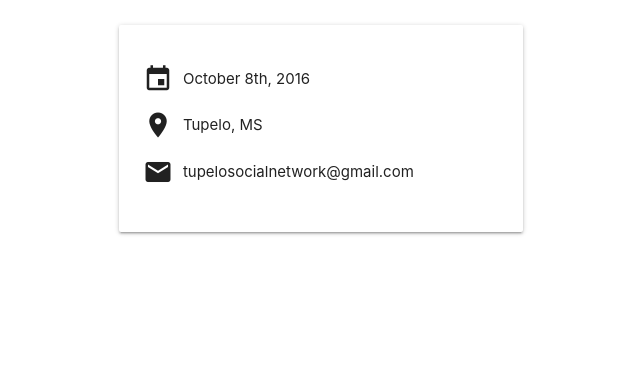
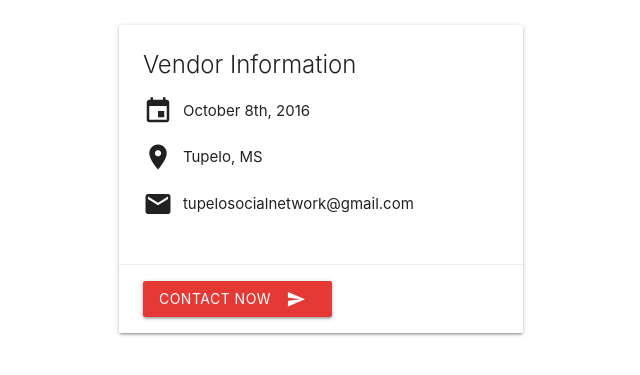
Before and after one commit to darkboywonder/Tulpelo, a plain HTML site: page index.html in a window 1280 px wide. Shown: the part 399-774 px from the top of the page, without its empty margins (319-959 px from the left). Drawn offline with nearby package versions, Linux system fonts and the light colour scheme.

Commit message:
finalized screen sizing

```diff
--- a/index.html
+++ b/index.html
@@ -10,24 +10,34 @@
 
     <body>
         <div class="row">
-            <div class="col s4 offset-s4">
+            <div class="col s12 m6 offset-m3 l4 offset-l4">
                 <img src="img/CaribbeanFest_Final.png" alt="tulpelo Carribbean Fest Logo" />
             </div>
         </div>
+
+
         <div class="row">
-            <div class="col s4 offset-s4">
-                <div class="card-panel white">
-                    <ul>
-                        <li><i class=" small material-icons">event</i><p>October 8th, 2016</p></li>
-                        <li><i class=" small material-icons">location_on</i><p>Tupelo, MS</p></li>
+            <div class="col s12 m6 offset-m3 l4 offset-l4">
+              <div class="card blue-grey white">
+                <div class="card-content">
+                  <span class="card-title">Vendor Information</span>
+                  <ul>
+                    <li><i class=" small material-icons">event</i><p>October 8th, 2016</p></li>
+                    <li><i class=" small material-icons">location_on</i><p>Tupelo, MS</p></li>
                     <li><i class=" small material-icons">email</i><p>tupelosocialnetwork@gmail.com</p></li>
                     </ul>
                 </div>
+                <div class="card-action">
+                  <a class="waves-effect waves-light btn red darken-1" href="mailto:tupelosocialnetwork@gmail.com  "><i class="material-icons right">send</i>Contact Now</a>
+                </div>
+              </div>
             </div>
         </div>
 
+
         <script type="text/javascript" src="https://code.jquery.com/jquery-2.1.1.min.js"></script>
         <script src="https://cdnjs.cloudflare.com/ajax/libs/materialize/0.97.7/js/materialize.min.js"></script>
+        <script src="js/app.js" type="text/javascript"></script>
     </body>
 
 </html>
```
Also changed, not shown: js/app.js (added).
